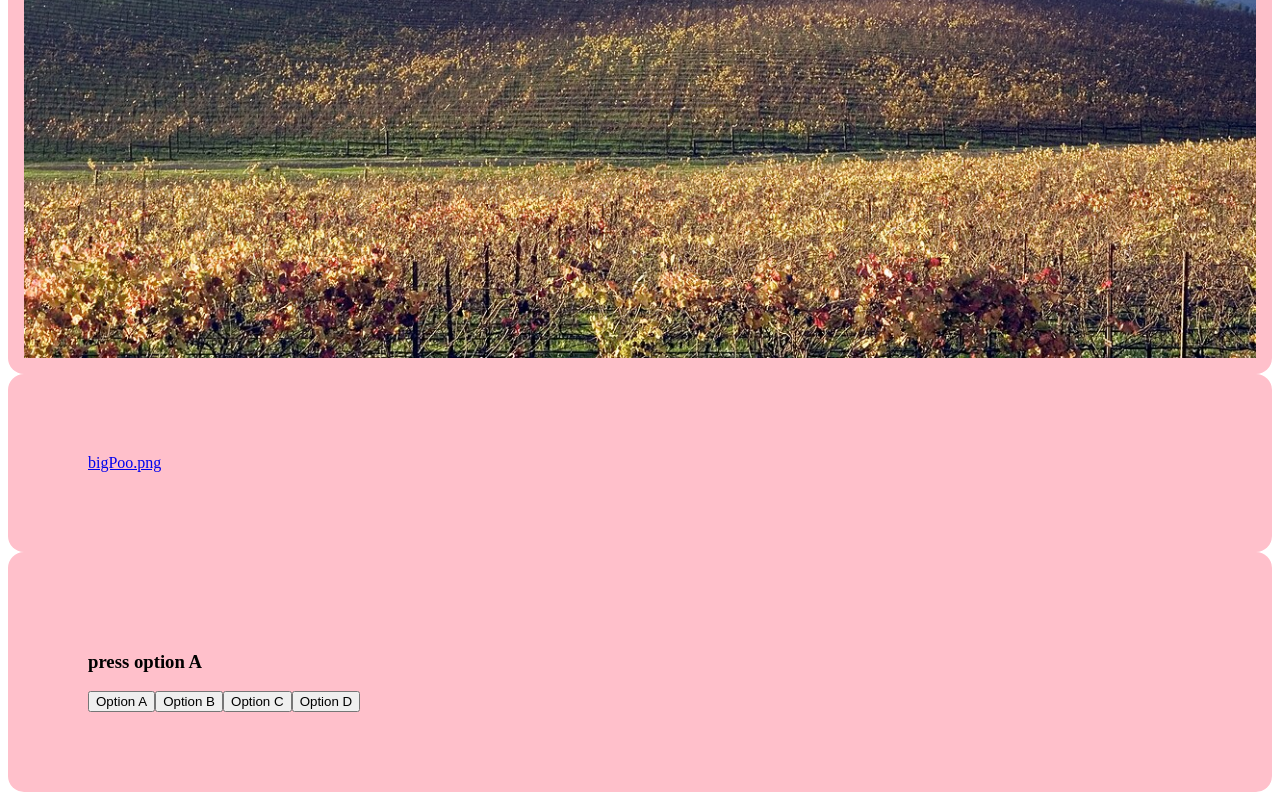
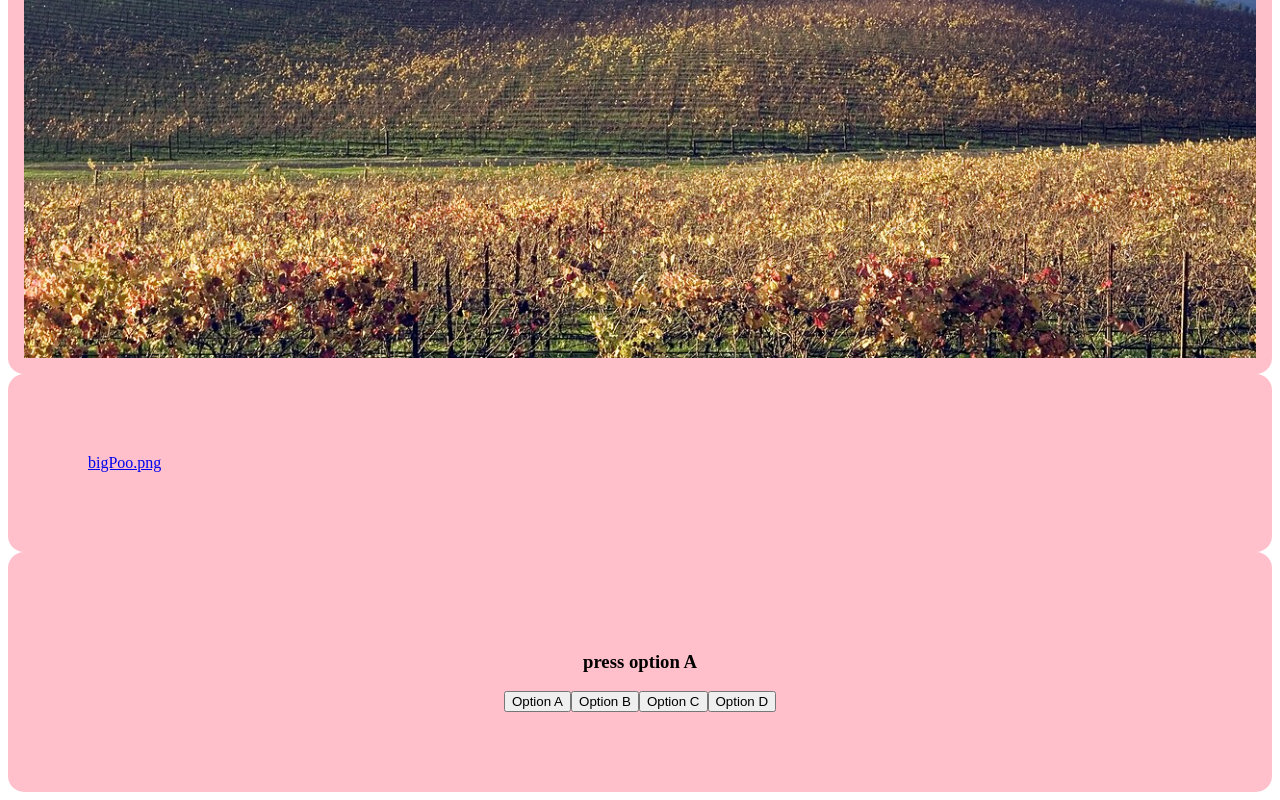
Before and after one commit to Team-E-Learn/frontend, a SvelteKit app: page /tempBlockDisplay in a window 1280 px wide. Shown: the part 2005-2805 px from the top of the page. Built offline with nearby package versions, Linux system fonts and the light colour scheme.

Commit message:
fixed quiz display

```diff
--- a/src/styles/block-styles/quiz-block.css
+++ b/src/styles/block-styles/quiz-block.css
@@ -1,4 +1,8 @@
 .quiz-block {
+    display: flex;
+    justify-content: center;
+    flex-direction: column;
+    align-items: center;
     background-color: pink;
     padding: 5rem;
     border-radius: 1rem;
--- a/src/styles/block-system.css
+++ b/src/styles/block-system.css
@@ -1,4 +1,5 @@
 .block-container{
     display : flex;
     flex-direction : column;
+    gap : 2%;
 }
```
